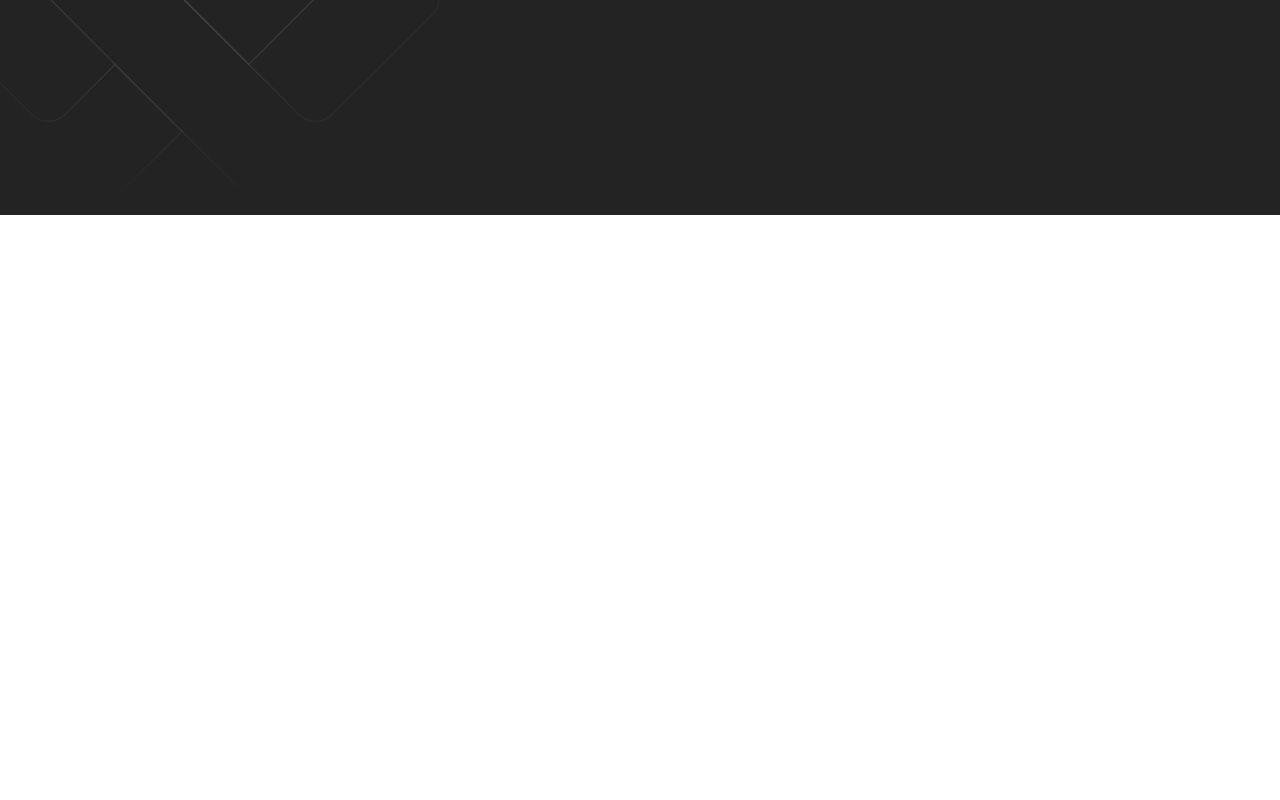
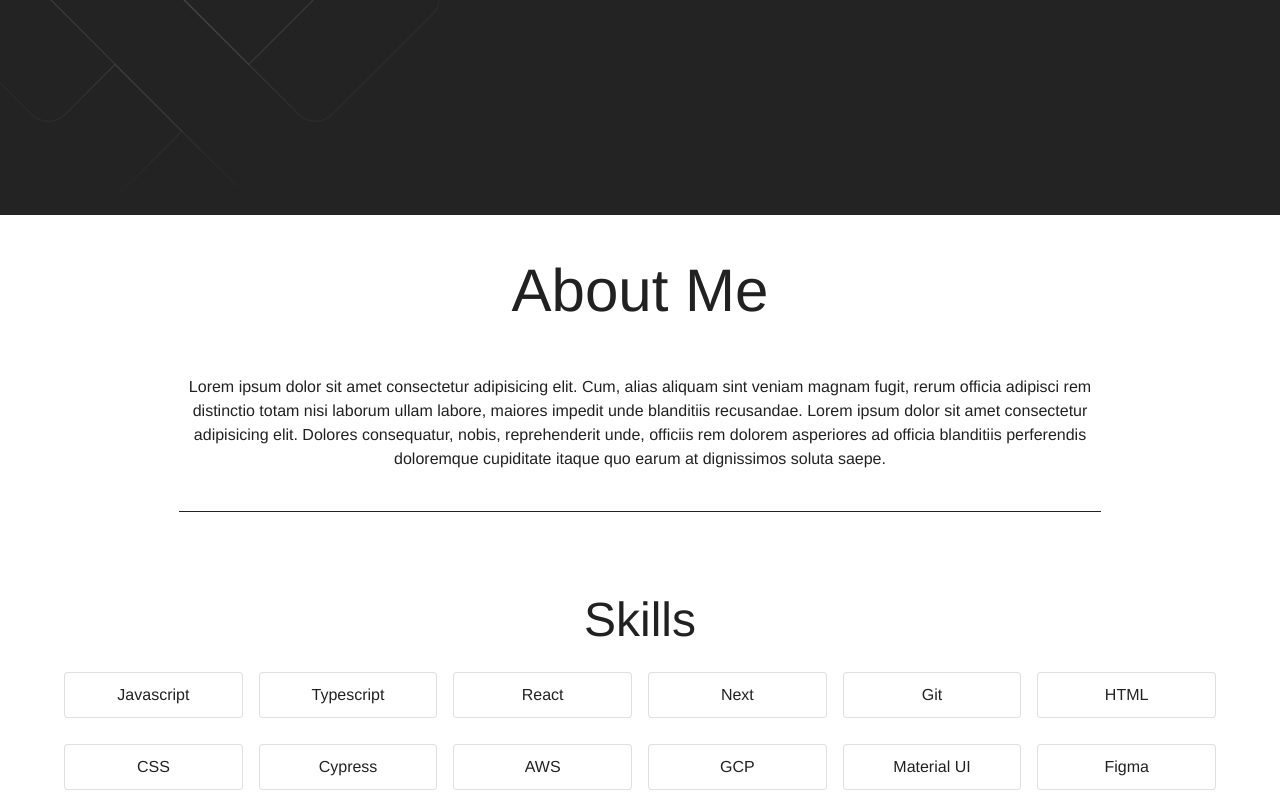
Before and after one commit to GabrielAccorsi/my-portfolio, a React (Vite) app: page / in a window 1280 px wide. Shown: the part 649-1449 px from the top of the page. Before the commit the page ends 873 px from the top, so only its background shows below. Built offline with nearby package versions, Linux system fonts and the light colour scheme.

Commit message:
feat: create About component UI

```diff
--- /dev/null
+++ b/src/components/sections/About/About.tsx
@@ -0,0 +1,96 @@
+import {
+  Box,
+  Card,
+  Container,
+  Divider,
+  Grid,
+  styled,
+  Typography,
+} from "@mui/material";
+import theme from "../../../Theme";
+
+const StyledAbout = styled("div")(({ theme }) => ({
+  backgroundColor: theme.palette.primary.contrastText,
+  height: "70vh",
+  display: "flex",
+}));
+const StyledCard = styled(Card)(({ theme }) => ({
+  padding: "10px 10px",
+  textAlign: "center",
+  marginBottom: "10px",
+  "&:hover": {
+    backgroundColor: theme.palette.secondary.light,
+  },
+}));
+
+const skillsSet = [
+  "Javascript",
+  "Typescript",
+  "React",
+  "Next",
+  "Git",
+  "HTML",
+  "CSS",
+  "Cypress",
+  "AWS",
+  "GCP",
+  "Material UI",
+  "Figma",
+];
+
+const About = () => {
+  return (
+    <>
+      <StyledAbout>
+        <Container maxWidth="lg">
+          <Box sx={{ pb: 3, pt: 5, display: "flex", justifyContent: "center" }}>
+            <Typography variant="h2">About Me</Typography>
+          </Box>
+          <Box
+            sx={{
+              display: "flex",
+              textAlign: "center",
+              width: "80%",
+              mx: "auto",
+              pt: 3,
+            }}
+          >
+            <Typography>
+              Lorem ipsum dolor sit amet consectetur adipisicing elit. Cum,
+              alias aliquam sint veniam magnam fugit, rerum officia adipisci rem
+              distinctio totam nisi laborum ullam labore, maiores impedit unde
+              blanditiis recusandae. Lorem ipsum dolor sit amet consectetur
+              adipisicing elit. Dolores consequatur, nobis, reprehenderit unde,
+              officiis rem dolorem asperiores ad officia blanditiis perferendis
+              doloremque cupiditate itaque quo earum at dignissimos soluta
+              saepe.
+            </Typography>
+          </Box>
+          <Divider
+            sx={{
+              my: 5,
+              borderColor: `${theme.palette.primary.main}`,
+              width: "80%",
+              justifyContent: "center",
+              mx: "auto",
+            }}
+          />
+          <Box sx={{ pb: 3, pt: 5, display: "flex", justifyContent: "center" }}>
+            <Typography variant="h3">Skills</Typography>
+          </Box>
+          <Box sx={{spacing: 2}}>
+            <Grid container spacing={2} sx={{ display: "flex", justifyContent: "center" }}>
+              {skillsSet.map((skill, index) => (
+                <Grid key={index} size={ {xs:5, sm:4, md:2 ,lg:2 } }>
+                  <StyledCard variant="outlined">{skill}</StyledCard>
+                </Grid>
+              ))}
+            </Grid>
+          </Box>
+        </Container>
+      </StyledAbout>
+    </>
+  );
+};
+
+export default About;
--- a/src/pages/home/Home.tsx
+++ b/src/pages/home/Home.tsx
@@ -1,11 +1,13 @@
 import Hero from "../../components/sections/Hero/Hero"
 import NavBar from "../../components/Navbar/NavBar"
+import About from "../../components/sections/About/About"
 const Home = () => {
 
   return (
     <>
       <NavBar/>
       <Hero />
+      <About/>
     </>
   )
 }
```
